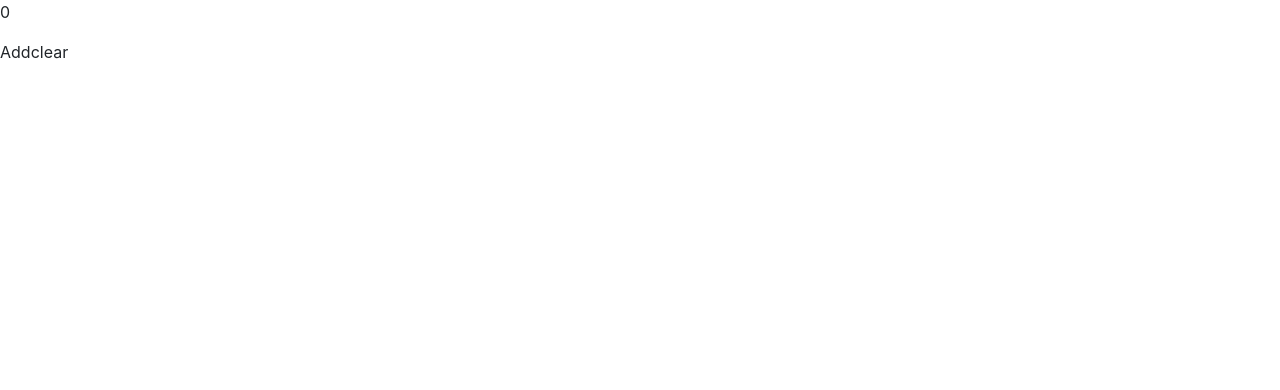
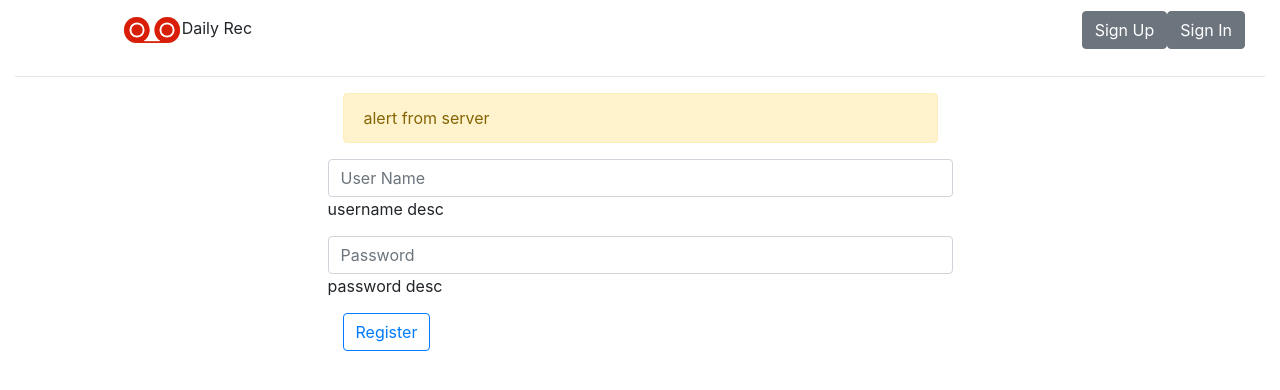
Before and after one commit to Dreamer0526/daily-rec, a React (Create React App) app: page /register in a window 1280 px wide. Shown: the top 390 px of the page. Built offline with nearby package versions, Linux system fonts and the light colour scheme.

Commit message:
rewrite client with redux(half way on registerLayout); config redux-dev-tools

```diff
--- a/package.json
+++ b/package.json
@@ -37,8 +37,7 @@
     "concurrently": "^4.1.0",
     "html-webpack-plugin": "^3.2.0",
     "mongoose": "^5.3.13",
-    "nodemon": "^1.18.6",
-    "redux-devtools": "^3.4.2"
+    "nodemon": "^1.18.6"
   },
   "proxy": "http://localhost:3001"
 }
--- a/src/App.jsx
+++ b/src/App.jsx
@@ -1,36 +1,39 @@
 import React, { Component } from "react";
-import { BrowserRouter, Route, Link } from "react-router-dom";
 import { Col } from "reactstrap";
 
+import { BrowserRouter, Route } from "react-router-dom";
+import { Provider } from "react-redux";
+import { createStore } from "redux";
+
+import reducers from "./reducers";
+
 import Header from "./components/Header";
-import Home from "./pages/Home";
-import Login from "./pages/Login";
-import Register from "./pages/Register";
+import Home from "./components/Home";
+import Login from "./components/Login";
+
+import registerLayout from "./containers/registerLayout";
+
+const store = createStore(
+  reducers,
+  // redux devtools
+  window.__REDUX_DEVTOOLS_EXTENSION__ && window.__REDUX_DEVTOOLS_EXTENSION__()
+);
 
 class App extends Component {
   render() {
     return (
+      <Provider store={store}>
         <BrowserRouter>
           <div className="container-fluid">
             <Header />
-          <ul>
-            <li>
-              <Link to="/">Home</Link>
-            </li>
-            <li>
-              <Link to="/login">login</Link>
-            </li>
-            <li>
-              <Link to="/register">register</Link>
-            </li>
-          </ul>
             <Col xs={12} md={{ size: 8, offset: 2 }} lg={{ size: 6, offset: 3 }}>
               <Route exact path="/" component={Home} />
               <Route path="/login" component={Login} />
-            <Route path="/register" component={Register} />
+              <Route path="/register" component={registerLayout} />
             </Col>
           </div>
         </BrowserRouter>
+      </Provider>
     );
   }
 }
--- /dev/null
+++ b/src/actions/registerActions.js
@@ -0,0 +1,9 @@
+export const submitRegisterFrom = ({username, password}) => {
+  return {
+    type: "submit_register_form",
+    payload: {
+      username,
+      password
+    }
+  }
+}
--- a/src/components/Header.jsx
+++ b/src/components/Header.jsx
@@ -1,5 +1,6 @@
 import React, { Component } from "react";
-import { Row, Col } from "reactstrap";
+import { Row, Col, Button } from "reactstrap";
+import { withRouter } from "react-router-dom";
 
 import logoUrl from "../static/images/logo.png";
 
@@ -10,9 +11,11 @@ class Header extends Component {
         <Row className="align-items-center">
           <Col xs={{ size: 3, offset: 1 }}>
             <img id="app-logo" src={logoUrl} alt="logo" />
+            <span>Daily Rec</span>
           </Col>
           <Col xs={{ size: 2, offset: 6 }}>
-            <h4>Daily Rec</h4>
+            <Button onClick={() => this.props.history.push('/register')}>Sign Up</Button>
+            <Button onClick={() => this.props.history.push('/login')}>Sign In</Button>
           </Col>
         </Row>
         <hr />
@@ -21,4 +24,4 @@ class Header extends Component {
   }
 }
 
-export default Header;
+export default withRouter(Header);
--- /dev/null
+++ b/src/components/Register.jsx
@@ -0,0 +1,73 @@
+import React, { Component } from "react";
+import { Form, Input, Button, Fade, Row, Alert } from "reactstrap";
+
+class Register extends Component {
+  constructor() {
+    super();
+
+    this.state = {
+      username: "",
+      password: ""
+    }
+
+    this.handleOnSubmit = this.handleOnSubmit.bind(this);
+    this.handleOnChange = this.handleOnChange.bind(this);
+  }
+
+  handleOnChange(event) {
+    const { name, value } = event.target;
+    this.setState({ [name]:  value });
+  }
+
+  handleOnSubmit() {
+    const { username, password } = this.state;
+    const form = {
+      username,
+      password
+    };
+
+    this.props.onSubmit(form);
+  }
+
+  render() {
+    const { username, password } = this.state;
+
+    return (
+      <Form id="form-register">
+        <Alert color="warning"> alert from server </Alert>
+        <Row className="half-margin-bottom">
+          <Input
+            name="username"
+            placeholder="User Name"
+            value={username}
+            onChange={this.handleOnChange}
+          />
+          <Fade in={true} tag={"span"}>
+            username desc
+          </Fade>
+        </Row>
+        <Row className="half-margin-bottom">
+          <Input
+            name="password"
+            type="password"
+            placeholder="Password"
+            value={password}
+            onChange={this.handleOnChange} />
+          <Fade in={true} tag={"span"}>
+            password desc
+          </Fade>
+        </Row>
+        <Button
+          outline
+          color="primary"
+          disabled={false}
+          onClick={this.handleOnSubmit}
+        >
+          Register
+        </Button>
+      </Form>
+    );
+  }
+}
+
+export default Register;
--- /dev/null
+++ b/src/containers/registerLayout.js
@@ -0,0 +1,19 @@
+import { connect } from "react-redux";
+import Register from "../components/Register";
+import { submitRegisterFrom } from "../actions/registerActions";
+
+const mapStateToProps = (state) => {
+  return {
+    alerts: state.alerts,
+    username: state.username,
+    password: state.password
+  }
+}
+
+const mapDispatchToProps = (dispatch) => {
+  return {
+    onSubmit: (action) => dispatch(submitRegisterFrom(action))
+  }
+}
+
+export default connect(mapStateToProps, mapDispatchToProps)(Register);
--- a/src/index.js
+++ b/src/index.js
@@ -1,19 +1,8 @@
-import React from 'react';
-import ReactDOM from 'react-dom';
-import { Provider } from 'react-redux';
-import { createStore } from 'redux';
+import React from "react";
+import ReactDOM from "react-dom";
+import App from "./App.jsx";
 
-import App from './App.jsx';
-import Test, {reducer} from './Test.jsx';
-
-import 'bootstrap/dist/css/bootstrap.min.css';
+import "bootstrap/dist/css/bootstrap.min.css";
 import "./css/_app-styleguide.scss";
 
-let store = createStore(reducer)
-
-ReactDOM.render(
-  <Provider store={store}>
-    <Test />
-  </Provider>,
-  document.getElementById('root')
-);
+ReactDOM.render( <App /> , document.getElementById("root") );
--- /dev/null
+++ b/src/reducers/index.js
@@ -0,0 +1,8 @@
+import { combineReducers } from "redux";
+import register from "./registerReducer";
+
+const reducers = combineReducers({
+  register
+});
+
+export default reducers
--- /dev/null
+++ b/src/reducers/registerReducer.js
@@ -0,0 +1,36 @@
+const origin = {
+  alerts: [],
+  username: {
+    value: "",
+    validation: ""
+  },
+  password: {
+    value: "",
+    validation: ""
+  }
+};
+
+const reducer = (state = origin, action) => {
+  const { type = "", payload = {} } = action;
+  const { username, password } = payload;
+
+  switch(type) {
+    case "submit_register_form":
+      return {
+        ...state,
+        username: {
+          ...state.username,
+          value: username,
+        },
+        password: {
+          ...state.password,
+          value: password
+        }
+      }
+
+      default:
+        return state;
+  }
+}
+
+export default reducer;
```
Also changed, not shown: src/components/Home.jsx (renamed from src/pages/Home.jsx), src/components/Login.jsx (renamed from src/pages/Login.jsx). Lines whose indentation alone changed are shown as unchanged.
